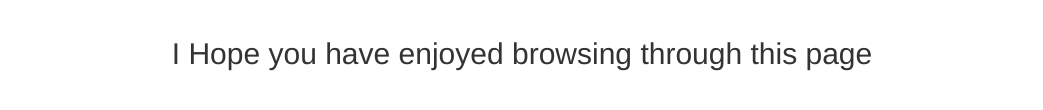
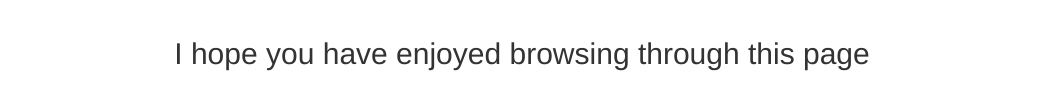
Before and after one commit to Ceti100/testing-gh, a plain HTML site: page index.html in a window 1280 px wide. Shown: the part 1082-1192 px from the top of the page, without its empty margins (118-1161 px from the left). Drawn offline with nearby package versions, Linux system fonts and the light colour scheme.

Commit message:
Update index.html

```diff
--- a/index.html
+++ b/index.html
@@ -144,5 +144,5 @@
 
 
 <center><h2>
-I Hope you have enjoyed browsing through this page</br></br>
+I hope you have enjoyed browsing through this page</br></br>
 </h2> </center>
```
